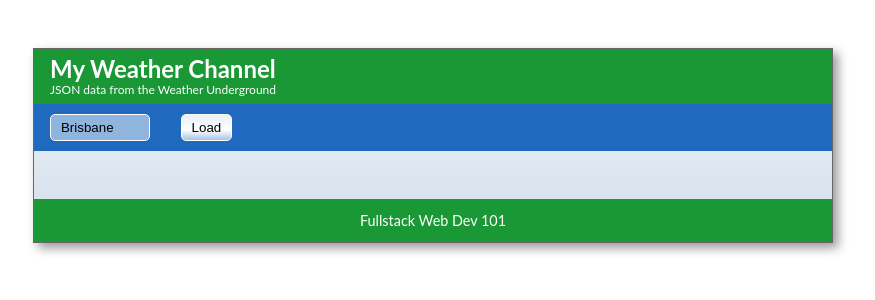
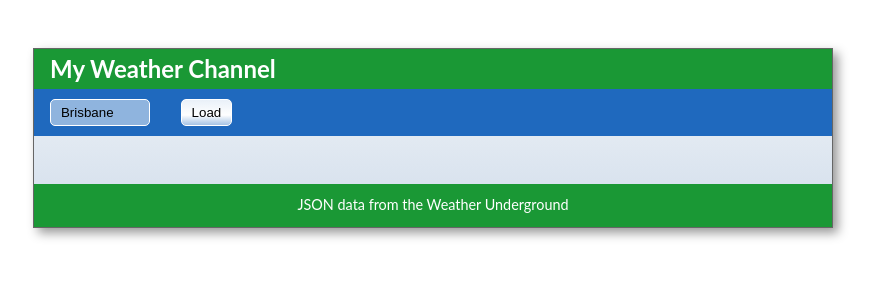
Before and after one commit to codefmn/React_WeatherApp, a React (Create React App) app: page / in a window 1280 px wide. Shown: the top 300 px of the page, without its empty margins (207-1082 px from the left). Built offline with nearby package versions, Linux system fonts and the light colour scheme; no server answers.

Commit message:
Update Header Footer

```diff
--- a/src/weather/Footer.js
+++ b/src/weather/Footer.js
@@ -3,7 +3,7 @@ import React from 'react';
 export default function Footer(props) {
     return(
         <footer>
-            <p>Fullstack Web Dev 101</p>
+            <p>JSON data from the Weather Underground</p>
         </footer>
     )
 }
--- a/src/weather/Header.js
+++ b/src/weather/Header.js
@@ -4,7 +4,6 @@ export default function Header(props) {
     return(
         <header>
             <h1>My Weather Channel</h1>
-            <h2>JSON data from the Weather Underground</h2>
         </header>
     )
 }
```
